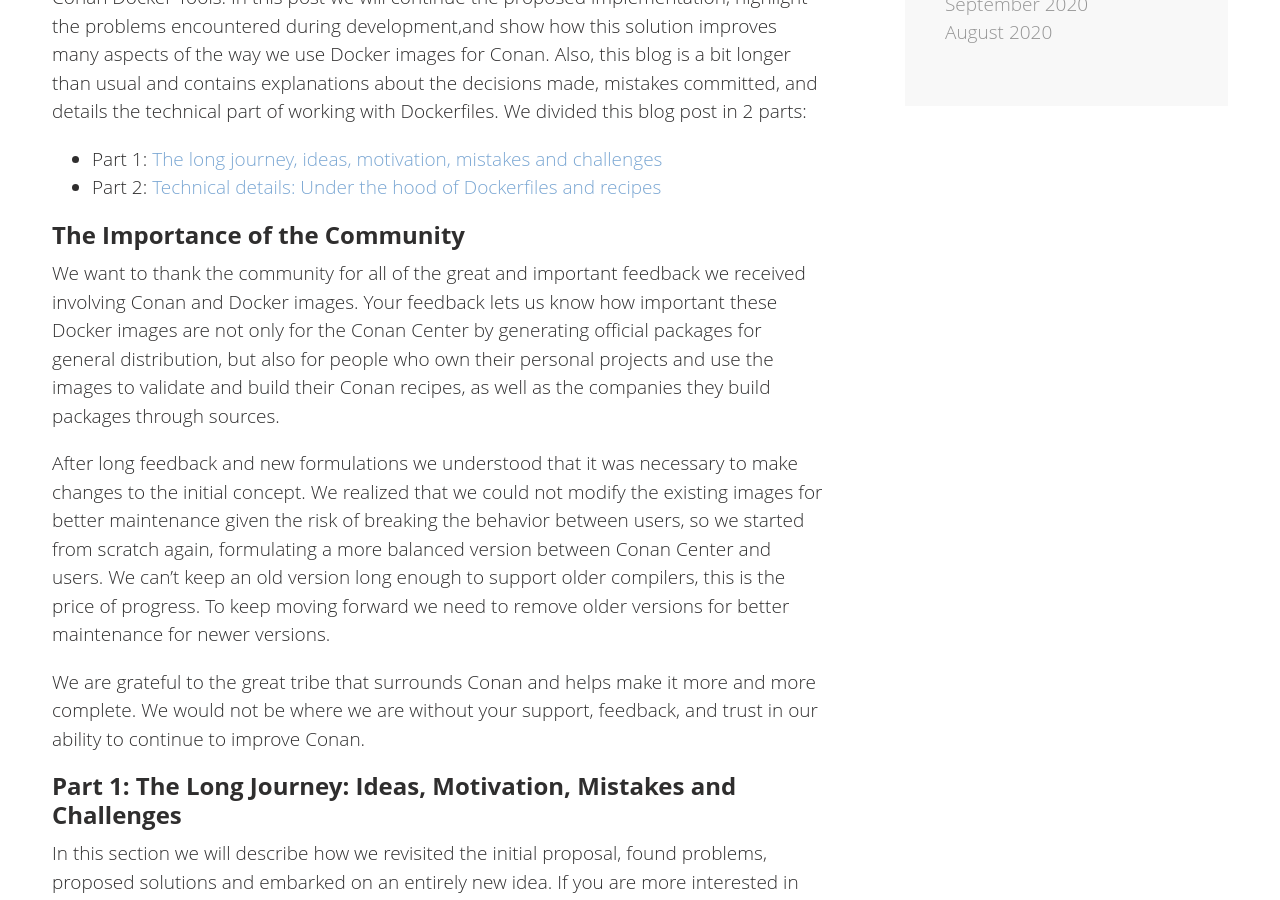
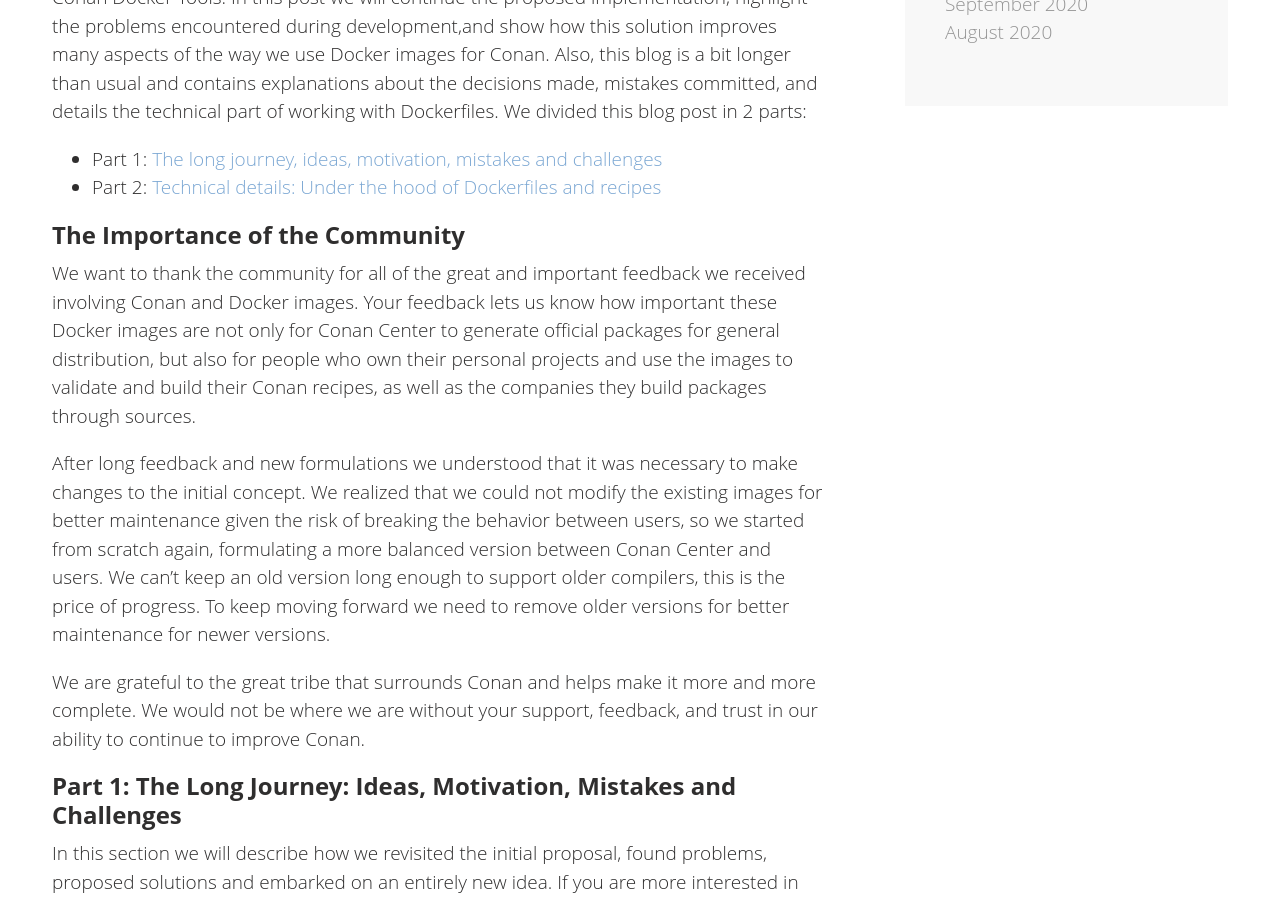
Before and after one commit to conan-io/conan-io.github.io, a Jekyll site: the page built from _posts/2021-08-09-Modern-docker-images.markdown, in a window 1280 px wide and 900 px high, scrolled down 536 px. Built offline with Jekyll 4.4.1, drawn with Linux system fonts in a browser that asks for light colours; comment, search, counter and statistics services are not loaded.

Commit message:
Update _posts/2021-08-09-Modern-docker-images.markdown
Co-authored-by: Javier G. Sogo <jgsogo@gmail.com>

```diff
--- a/_posts/2021-08-09-Modern-docker-images.markdown
+++ b/_posts/2021-08-09-Modern-docker-images.markdown
@@ -29,7 +29,7 @@ in 2 parts:
 
 We want to thank the community for all of the  great and important feedback  we received involving
 Conan and Docker images. Your feedback lets us know how important these Docker images are not
-only for the Conan Center by generating official packages for general distribution, but also
+only for Conan Center to generate official packages for general distribution, but also
 for people who own their personal projects and use the images to validate and build their Conan
 recipes, as well as the companies they build packages through sources.
 
```
